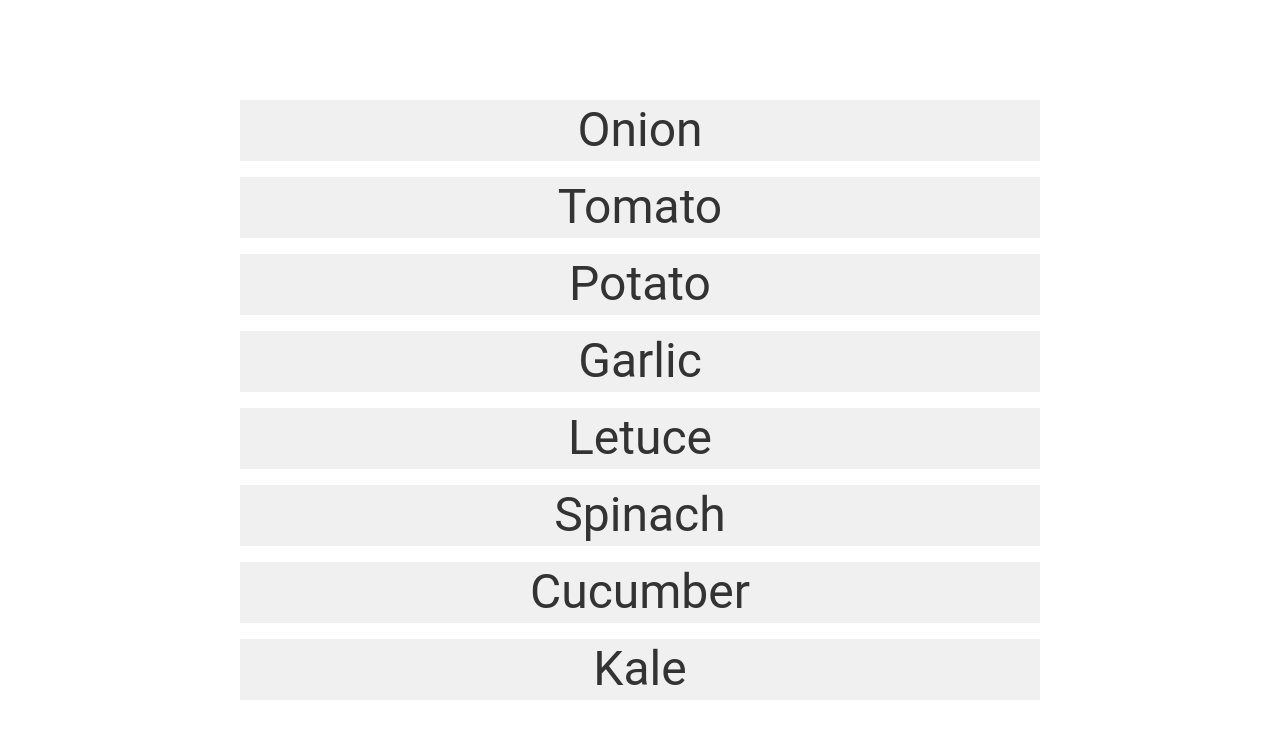
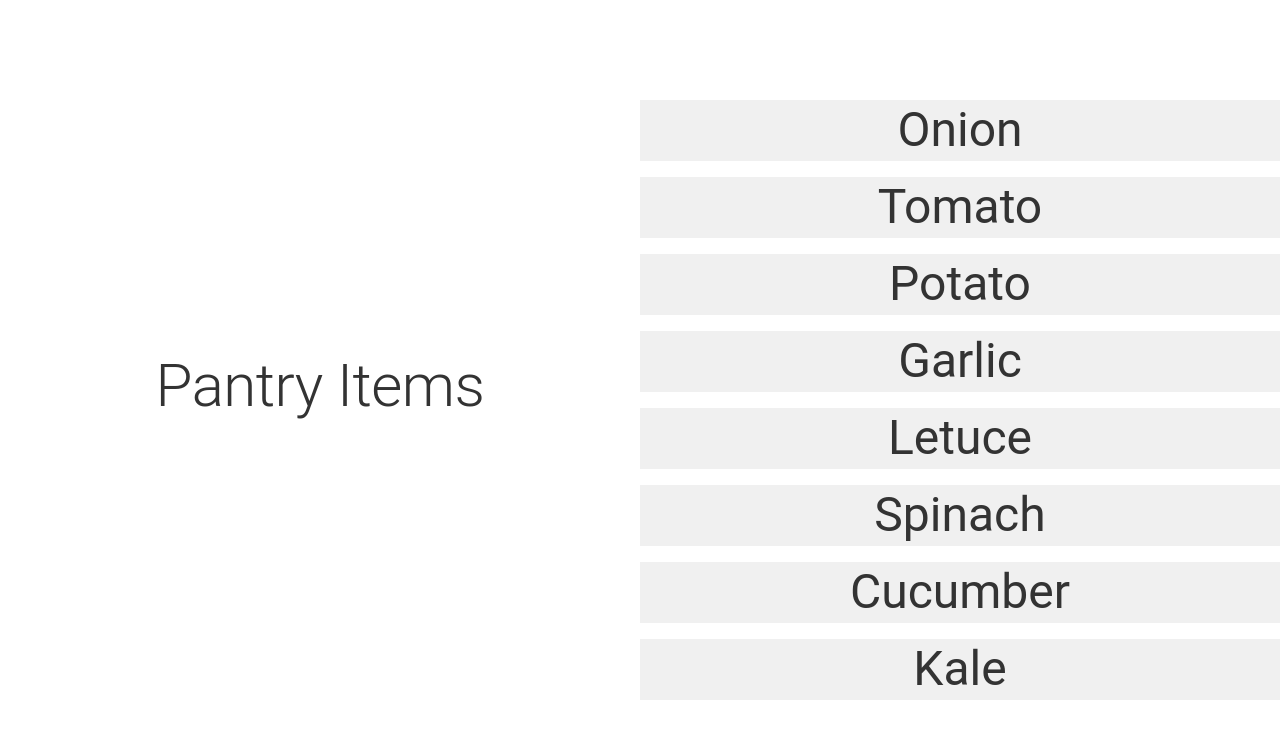
Before and after one commit to skanderkaroui/pantryapp, a Next.js app: page / in a window 1280 px wide. Shown: the top 738 px of the page. Built offline with nearby package versions, Linux system fonts and the light colour scheme.

Commit message:
added pantry items

```diff
--- a/app/page.tsx
+++ b/app/page.tsx
@@ -20,6 +20,11 @@ export default function Home() {
       justifyContent={"center"}
       alignItems={"center"}
     >
+      <Box width="800px" height="100px" bgcolor={"f0f0f0"}>
+        <Typography variant={"h2"} color={"#333"} textAlign={"center"}>
+          Pantry Items
+        </Typography>
+      </Box>
       <Stack width="800px" height="600px" spacing={2} overflow={"auto"}>
         {item.map((i) => (
           <Box
```
